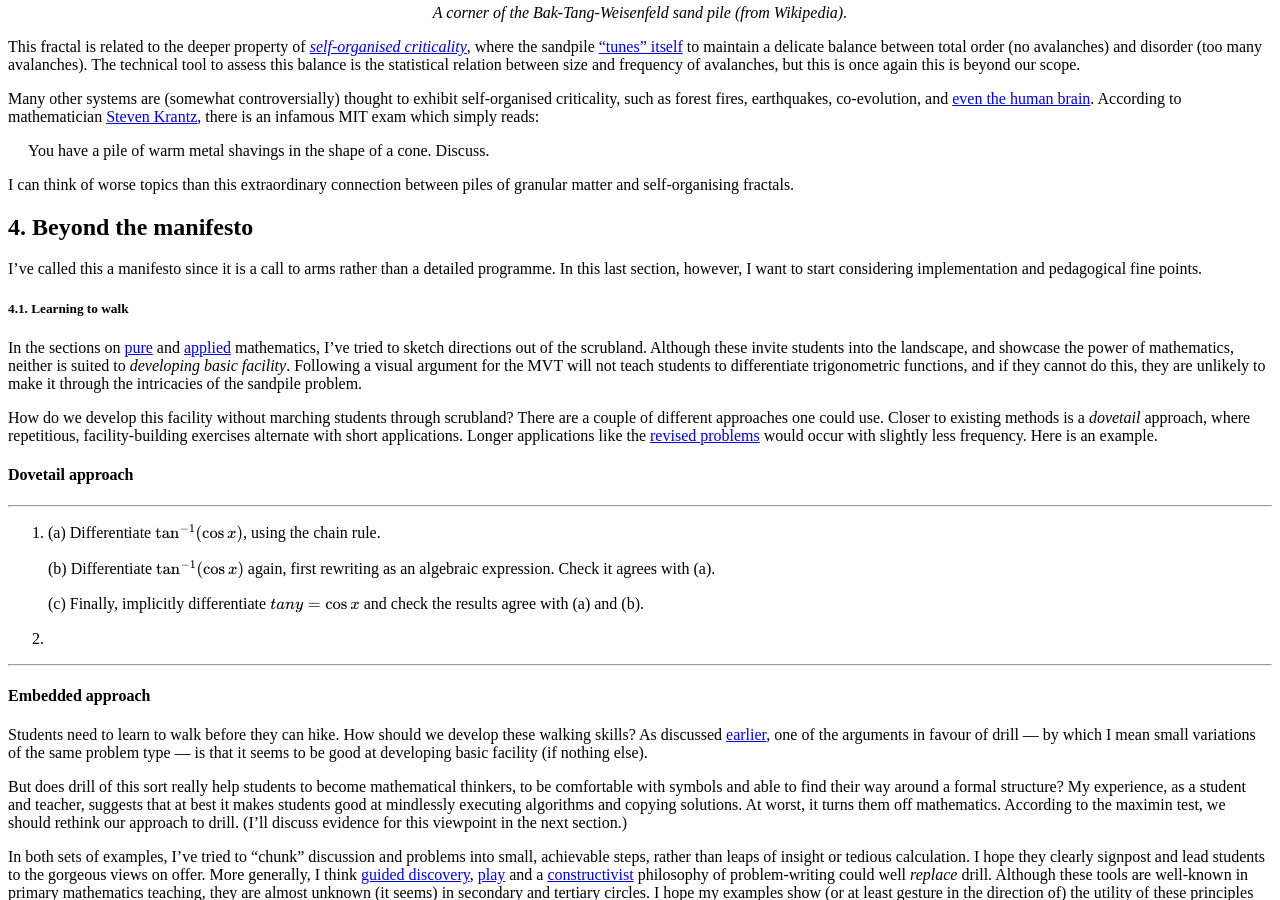
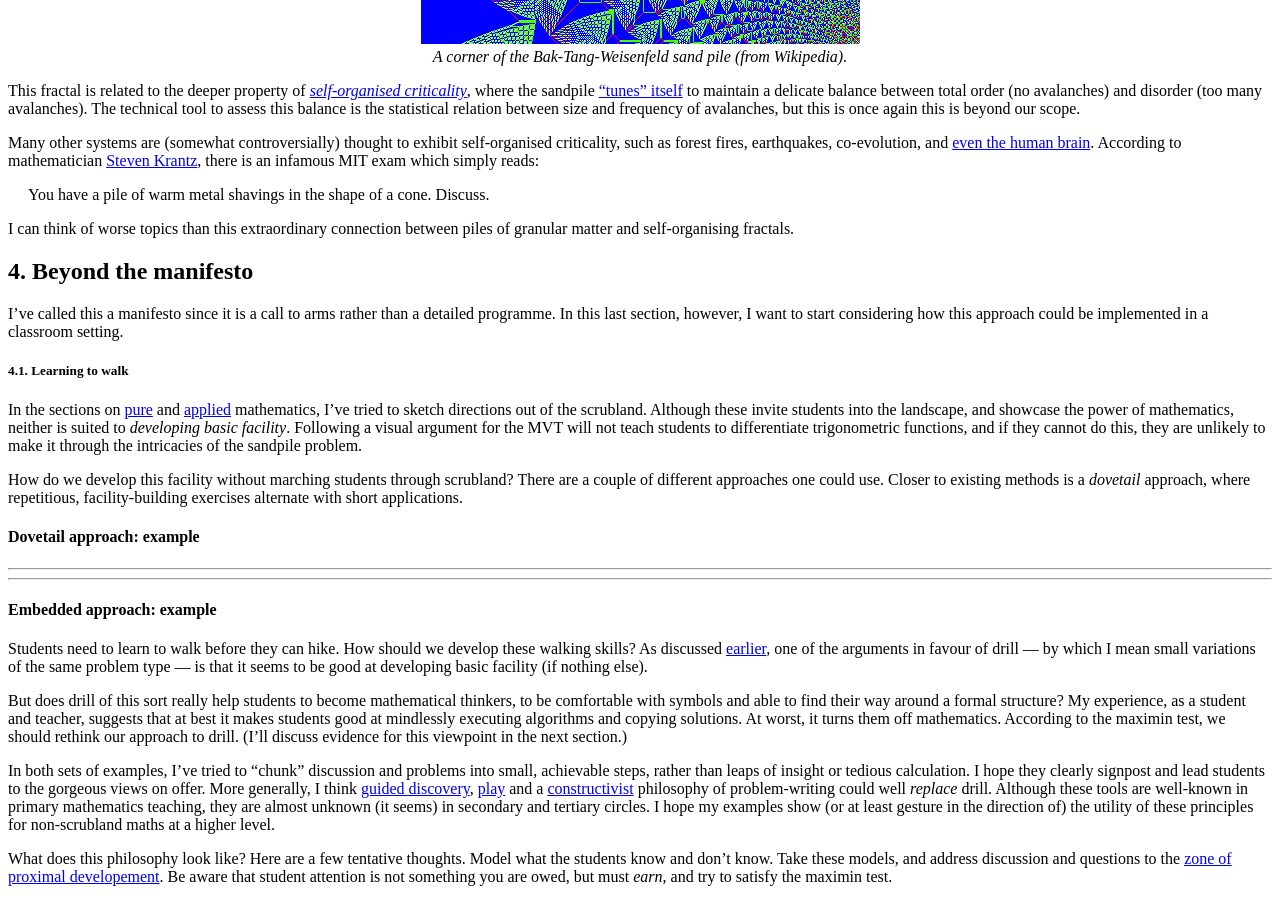
Before and after one commit to hapax/hapax.github.io, a Jekyll site: the page built from assets/teaching.md, in a window 1280 px wide and 900 px high, scrolled down 24306 px. Built offline with Jekyll 4.4.1, drawn with Linux system fonts in a browser that asks for light colours; our own code applies the rules of GitHub Pages for plain Markdown files; formulas are drawn with MathJax 3; a script that is not in the unit is left out; some of the changed text lies outside the part shown.

Commit message:
Update teaching.md

```diff
--- a/assets/teaching.md
+++ b/assets/teaching.md
@@ -90,9 +90,9 @@
 
 <figure>
     <div style="text-align:center"><img src
-    ="/images/posts/universe.png" width="60%"/>
-		    <figcaption><i>Trying to speak to the Great Dodecahedron
-    in the sky.</i></figcaption>
+    ="/images/posts/universe.png" width="65%"/>
+		    <figcaption><i>Attempting to speak with the universe
+    (personified as an eldritch dodecahedron).</i></figcaption>
 	</div>
 	</figure>
 
@@ -1302,7 +1302,7 @@
 I've called this a manifesto since it is a call to arms rather than a
 detailed programme.
 In this last section, however, I want to start considering
-implementation and pedagogical fine points.
+how this approach could be implemented in a classroom setting.
 
 ##### 4.1. Learning to walk <a id="sec-4-1" name="sec-4-1"></a>
 
@@ -1323,29 +1323,17 @@
 Closer to existing methods is a *dovetail* approach, where
 repetitious, facility-building exercises alternate with short
 applications.
-Longer applications like the <a href="#sec-3">revised problems</a>
-would occur with slightly less frequency.
-Here is an example.
-
-#### Dovetail approach
+
+#### Dovetail approach: example
 
 ---
 
-1. (a) Differentiate $\tan^{-1}(\cos x)$, using the chain rule.
-
-   (b) Differentiate $\tan^{-1}(\cos x)$ again, first rewriting as an algebraic expression.
-   Check it agrees with (a).
-
-	(c) Finally, implicitly differentiate $tan y = \cos x$ and check
-    the results agree with (a) and (b).
-
-2.
 
 ---
 
 
 
-#### Embedded approach
+#### Embedded approach: example
 
 Students need to learn to walk before they can hike.
 How should we develop these walking skills?
```
